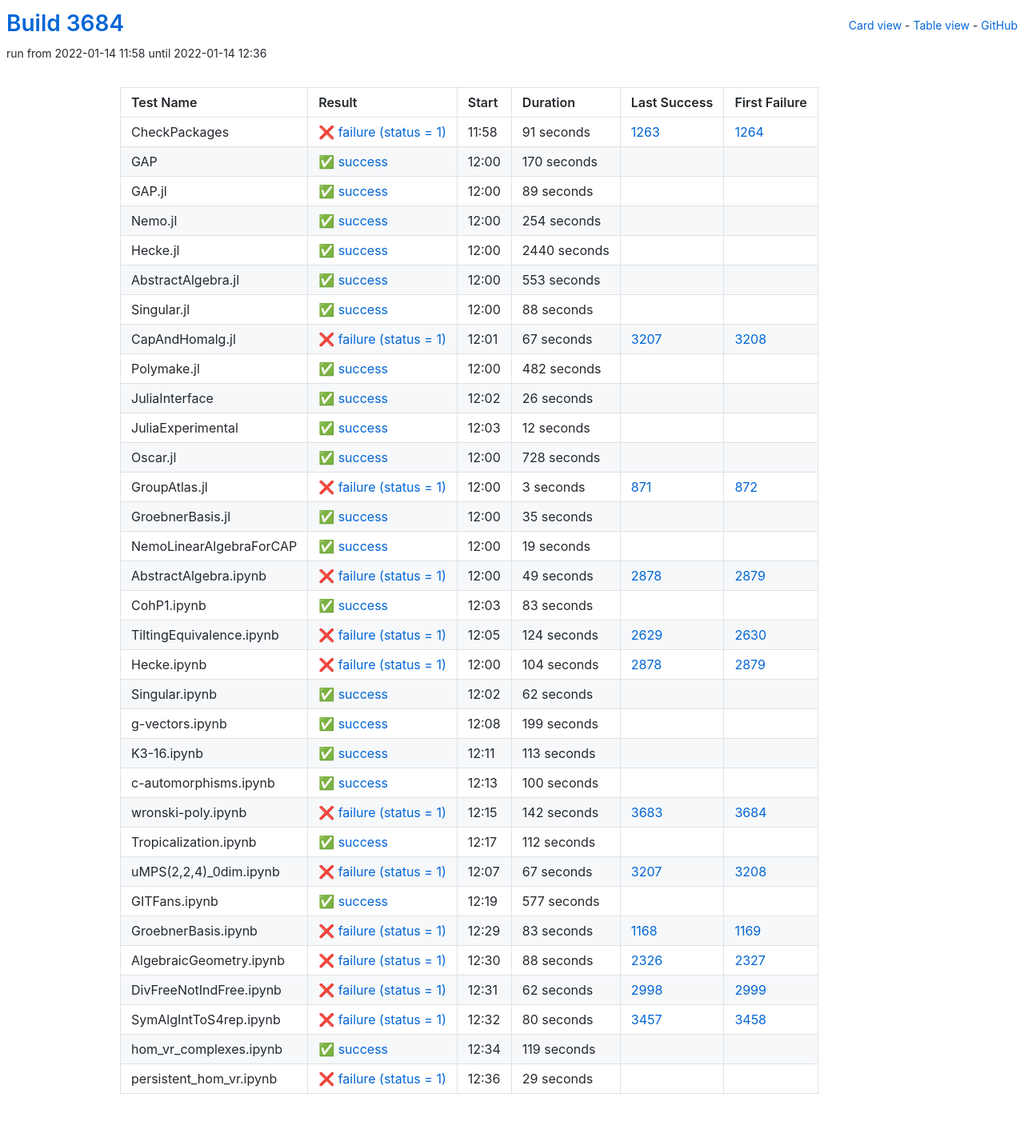
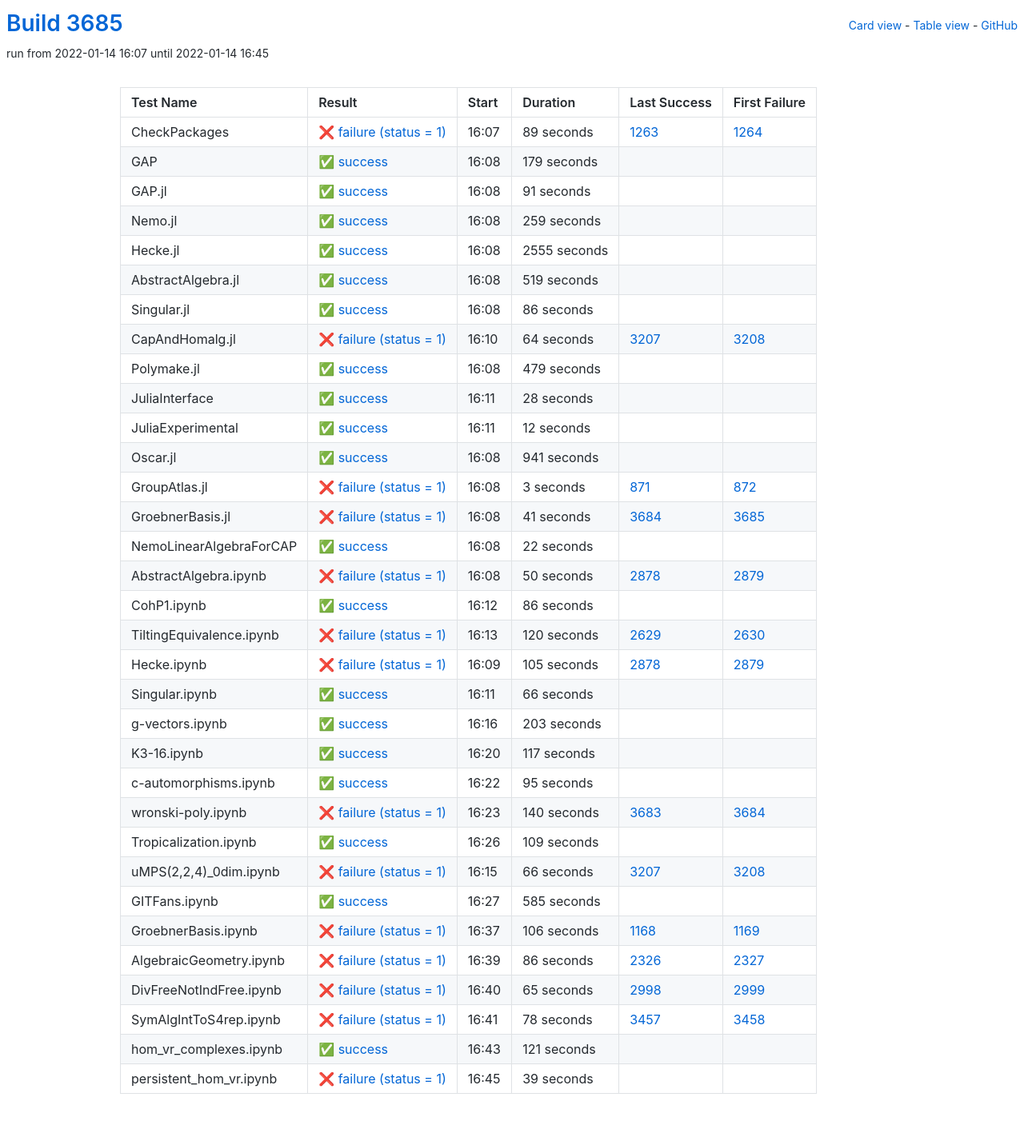
Before and after one commit to oscar-system/oscar-ci-status-stable, a Jekyll site: the page built from table.html, in a window 1280 px wide. Shown: the whole page at 80% size. Built offline with Jekyll 4.4.1, drawn with Linux system fonts in a browser that asks for light colours.

Commit message:
Build #3685

```diff
--- a/_data/ci.yml
+++ b/_data/ci.yml
@@ -1,6 +1,6 @@
 ---
-build: 3684
-build_url: https://oscarci.mathematik.uni-kl.de/job/oscar-stable/3684/
+build: 3685
+build_url: https://oscarci.mathematik.uni-kl.de/job/oscar-stable/3685/
 job: oscar-stable
 organization: oscar-system
 repo: oscar-ci-status-stable
@@ -8,128 +8,128 @@ repourl: https://github.com/oscar-system/oscar-ci-status-stable
 tests:
 - name: CheckPackages
   id: checkpackages
-  log: https://oscarci.mathematik.uni-kl.de/job/oscar-stable/3684/artifact/logs/build-3684/CheckPackages.log
-  start: 2022-01-14 11:58
+  log: https://oscarci.mathematik.uni-kl.de/job/oscar-stable/3685/artifact/logs/build-3685/CheckPackages.log
+  start: 2022-01-14 16:07
   success: false
   exitcode: 1
   status: failure
-  duration: 91
+  duration: 89
   last_success: 1263
   last_success_url: https://oscarci.mathematik.uni-kl.de/job/oscar-stable/1263/
   first_failure: 1264
   first_failure_url: https://oscarci.mathematik.uni-kl.de/job/oscar-stable/1264/
 - name: GAP
   id: gap
-  log: https://oscarci.mathematik.uni-kl.de/job/oscar-stable/3684/artifact/logs/build-3684/GAP.log
-  start: 2022-01-14 12:00
+  log: https://oscarci.mathematik.uni-kl.de/job/oscar-stable/3685/artifact/logs/build-3685/GAP.log
+  start: 2022-01-14 16:08
   success: true
   exitcode: 0
   status: success
-  duration: 170
+  duration: 179
   last_success: false
   last_success_url:
   first_failure: false
   first_failure_url:
 - name: GAP.jl
   id: gap-jl
-  log: https://oscarci.mathematik.uni-kl.de/job/oscar-stable/3684/artifact/logs/build-3684/GAP.jl.log
-  start: 2022-01-14 12:00
+  log: https://oscarci.mathematik.uni-kl.de/job/oscar-stable/3685/artifact/logs/build-3685/GAP.jl.log
+  start: 2022-01-14 16:08
   success: true
   exitcode: 0
   status: success
-  duration: 89
+  duration: 91
   last_success: false
   last_success_url:
   first_failure: false
   first_failure_url:
 - name: Nemo.jl
   id: nemo-jl
-  log: https://oscarci.mathematik.uni-kl.de/job/oscar-stable/3684/artifact/logs/build-3684/Nemo.jl.log
-  start: 2022-01-14 12:00
+  log: https://oscarci.mathematik.uni-kl.de/job/oscar-stable/3685/artifact/logs/build-3685/Nemo.jl.log
+  start: 2022-01-14 16:08
   success: true
   exitcode: 0
   status: success
-  duration: 254
+  duration: 259
   last_success: false
   last_success_url:
   first_failure: false
   first_failure_url:
 - name: Hecke.jl
   id: hecke-jl
-  log: https://oscarci.mathematik.uni-kl.de/job/oscar-stable/3684/artifact/logs/build-3684/Hecke.jl.log
-  start: 2022-01-14 12:00
+  log: https://oscarci.mathematik.uni-kl.de/job/oscar-stable/3685/artifact/logs/build-3685/Hecke.jl.log
+  start: 2022-01-14 16:08
   success: true
   exitcode: 0
   status: success
-  duration: 2440
+  duration: 2555
   last_success: false
   last_success_url:
   first_failure: false
   first_failure_url:
 - name: AbstractAlgebra.jl
   id: abstractalgebra-jl
-  log: https://oscarci.mathematik.uni-kl.de/job/oscar-stable/3684/artifact/logs/build-3684/AbstractAlgebra.jl.log
-  start: 2022-01-14 12:00
+  log: https://oscarci.mathematik.uni-kl.de/job/oscar-stable/3685/artifact/logs/build-3685/AbstractAlgebra.jl.log
+  start: 2022-01-14 16:08
   success: true
   exitcode: 0
   status: success
-  duration: 553
+  duration: 519
   last_success: false
   last_success_url:
   first_failure: false
   first_failure_url:
 - name: Singular.jl
   id: singular-jl
-  log: https://oscarci.mathematik.uni-kl.de/job/oscar-stable/3684/artifact/logs/build-3684/Singular.jl.log
-  start: 2022-01-14 12:00
+  log: https://oscarci.mathematik.uni-kl.de/job/oscar-stable/3685/artifact/logs/build-3685/Singular.jl.log
+  start: 2022-01-14 16:08
   success: true
   exitcode: 0
   status: success
-  duration: 88
+  duration: 86
   last_success: false
   last_success_url:
   first_failure: false
   first_failure_url:
 - name: CapAndHomalg.jl
   id: capandhomalg-jl
-  log: https://oscarci.mathematik.uni-kl.de/job/oscar-stable/3684/artifact/logs/build-3684/CapAndHomalg.jl.log
-  start: 2022-01-14 12:01
+  log: https://oscarci.mathematik.uni-kl.de/job/oscar-stable/3685/artifact/logs/build-3685/CapAndHomalg.jl.log
+  start: 2022-01-14 16:10
   success: false
   exitcode: 1
   status: failure
-  duration: 67
+  duration: 64
   last_success: 3207
   last_success_url: https://oscarci.mathematik.uni-kl.de/job/oscar-stable/3207/
   first_failure: 3208
   first_failure_url: https://oscarci.mathematik.uni-kl.de/job/oscar-stable/3208/
 - name: Polymake.jl
   id: polymake-jl
-  log: https://oscarci.mathematik.uni-kl.de/job/oscar-stable/3684/artifact/logs/build-3684/Polymake.jl.log
-  start: 2022-01-14 12:00
+  log: https://oscarci.mathematik.uni-kl.de/job/oscar-stable/3685/artifact/logs/build-3685/Polymake.jl.log
+  start: 2022-01-14 16:08
   success: true
   exitcode: 0
   status: success
-  duration: 482
+  duration: 479
   last_success: false
   last_success_url:
   first_failure: false
   first_failure_url:
 - name: JuliaInterface
   id: juliainterface
-  log: https://oscarci.mathematik.uni-kl.de/job/oscar-stable/3684/artifact/logs/build-3684/JuliaInterface.log
-  start: 2022-01-14 12:02
+  log: https://oscarci.mathematik.uni-kl.de/job/oscar-stable/3685/artifact/logs/build-3685/JuliaInterface.log
+  start: 2022-01-14 16:11
   success: true
   exitcode: 0
   status: success
-  duration: 26
+  duration: 28
   last_success: false
   last_success_url:
   first_failure: false
   first_failure_url:
 - name: JuliaExperimental
   id: juliaexperimental
-  log: https://oscarci.mathematik.uni-kl.de/job/oscar-stable/3684/artifact/logs/build-3684/JuliaExperimental.log
-  start: 2022-01-14 12:03
+  log: https://oscarci.mathematik.uni-kl.de/job/oscar-stable/3685/artifact/logs/build-3685/JuliaExperimental.log
+  start: 2022-01-14 16:11
   success: true
   exitcode: 0
   status: success
@@ -140,20 +140,20 @@ tests:
   first_failure_url:
 - name: Oscar.jl
   id: oscar-jl
-  log: https://oscarci.mathematik.uni-kl.de/job/oscar-stable/3684/artifact/logs/build-3684/Oscar.jl.log
-  start: 2022-01-14 12:00
+  log: https://oscarci.mathematik.uni-kl.de/job/oscar-stable/3685/artifact/logs/build-3685/Oscar.jl.log
+  start: 2022-01-14 16:08
   success: true
   exitcode: 0
   status: success
-  duration: 728
+  duration: 941
   last_success: false
   last_success_url:
   first_failure: false
   first_failure_url:
 - name: GroupAtlas.jl
   id: groupatlas-jl
-  log: https://oscarci.mathematik.uni-kl.de/job/oscar-stable/3684/artifact/logs/build-3684/GroupAtlas.jl.log
-  start: 2022-01-14 12:00
+  log: https://oscarci.mathematik.uni-kl.de/job/oscar-stable/3685/artifact/logs/build-3685/GroupAtlas.jl.log
+  start: 2022-01-14 16:08
   success: false
   exitcode: 1
   status: failure
@@ -164,240 +164,240 @@ tests:
   first_failure_url: https://oscarci.mathematik.uni-kl.de/job/oscar-stable/872/
 - name: GroebnerBasis.jl
   id: groebnerbasis-jl
-  log: https://oscarci.mathematik.uni-kl.de/job/oscar-stable/3684/artifact/logs/build-3684/GroebnerBasis.jl.log
-  start: 2022-01-14 12:00
+  log: https://oscarci.mathematik.uni-kl.de/job/oscar-stable/3685/artifact/logs/build-3685/GroebnerBasis.jl.log
+  start: 2022-01-14 16:08
+  success: false
+  exitcode: 1
+  status: failure
+  duration: 41
+  last_success: 3684
+  last_success_url: https://oscarci.mathematik.uni-kl.de/job/oscar-stable/3684/
+  first_failure: 3685
+  first_failure_url: https://oscarci.mathematik.uni-kl.de/job/oscar-stable/3685/
+- name: NemoLinearAlgebraForCAP
+  id: nemolinearalgebraforcap
+  log: https://oscarci.mathematik.uni-kl.de/job/oscar-stable/3685/artifact/logs/build-3685/NemoLinearAlgebraForCAP.log
+  start: 2022-01-14 16:08
   success: true
   exitcode: 0
   status: success
-  duration: 35
-  last_success: false
-  last_success_url:
-  first_failure: false
-  first_failure_url:
-- name: NemoLinearAlgebraForCAP
-  id: nemolinearalgebraforcap
-  log: https://oscarci.mathematik.uni-kl.de/job/oscar-stable/3684/artifact/logs/build-3684/NemoLinearAlgebraForCAP.log
-  start: 2022-01-14 12:00
-  success: true
-  exitcode: 0
-  status: success
-  duration: 19
+  duration: 22
   last_success: false
   last_success_url:
   first_failure: false
   first_failure_url:
 - name: AbstractAlgebra.ipynb
   id: abstractalgebra-ipynb
-  log: https://oscarci.mathematik.uni-kl.de/job/oscar-stable/3684/artifact/logs/build-3684/AbstractAlgebra.ipynb.log
-  start: 2022-01-14 12:00
+  log: https://oscarci.mathematik.uni-kl.de/job/oscar-stable/3685/artifact/logs/build-3685/AbstractAlgebra.ipynb.log
+  start: 2022-01-14 16:08
   success: false
   exitcode: 1
   status: failure
-  duration: 49
+  duration: 50
   last_success: 2878
   last_success_url: https://oscarci.mathematik.uni-kl.de/job/oscar-stable/2878/
   first_failure: 2879
   first_failure_url: https://oscarci.mathematik.uni-kl.de/job/oscar-stable/2879/
 - name: CohP1.ipynb
   id: cohp1-ipynb
-  log: https://oscarci.mathematik.uni-kl.de/job/oscar-stable/3684/artifact/logs/build-3684/CohP1.ipynb.log
-  start: 2022-01-14 12:03
+  log: https://oscarci.mathematik.uni-kl.de/job/oscar-stable/3685/artifact/logs/build-3685/CohP1.ipynb.log
+  start: 2022-01-14 16:12
   success: true
   exitcode: 0
   status: success
-  duration: 83
+  duration: 86
   last_success: false
   last_success_url:
   first_failure: false
   first_failure_url:
 - name: TiltingEquivalence.ipynb
   id: tiltingequivalence-ipynb
-  log: https://oscarci.mathematik.uni-kl.de/job/oscar-stable/3684/artifact/logs/build-3684/TiltingEquivalence.ipynb.log
-  start: 2022-01-14 12:05
+  log: https://oscarci.mathematik.uni-kl.de/job/oscar-stable/3685/artifact/logs/build-3685/TiltingEquivalence.ipynb.log
+  start: 2022-01-14 16:13
   success: false
   exitcode: 1
   status: failure
-  duration: 124
+  duration: 120
   last_success: 2629
   last_success_url: https://oscarci.mathematik.uni-kl.de/job/oscar-stable/2629/
   first_failure: 2630
   first_failure_url: https://oscarci.mathematik.uni-kl.de/job/oscar-stable/2630/
 - name: Hecke.ipynb
   id: hecke-ipynb
-  log: https://oscarci.mathematik.uni-kl.de/job/oscar-stable/3684/artifact/logs/build-3684/Hecke.ipynb.log
-  start: 2022-01-14 12:00
+  log: https://oscarci.mathematik.uni-kl.de/job/oscar-stable/3685/artifact/logs/build-3685/Hecke.ipynb.log
+  start: 2022-01-14 16:09
   success: false
   exitcode: 1
   status: failure
-  duration: 104
+  duration: 105
   last_success: 2878
   last_success_url: https://oscarci.mathematik.uni-kl.de/job/oscar-stable/2878/
   first_failure: 2879
   first_failure_url: https://oscarci.mathematik.uni-kl.de/job/oscar-stable/2879/
 - name: Singular.ipynb
   id: singular-ipynb
-  log: https://oscarci.mathematik.uni-kl.de/job/oscar-stable/3684/artifact/logs/build-3684/Singular.ipynb.log
-  start: 2022-01-14 12:02
+  log: https://oscarci.mathematik.uni-kl.de/job/oscar-stable/3685/artifact/logs/build-3685/Singular.ipynb.log
+  start: 2022-01-14 16:11
   success: true
   exitcode: 0
   status: success
-  duration: 62
+  duration: 66
   last_success: false
   last_success_url:
   first_failure: false
   first_failure_url:
 - name: g-vectors.ipynb
   id: g-vectors-ipynb
-  log: https://oscarci.mathematik.uni-kl.de/job/oscar-stable/3684/artifact/logs/build-3684/g-vectors.ipynb.log
-  start: 2022-01-14 12:08
+  log: https://oscarci.mathematik.uni-kl.de/job/oscar-stable/3685/artifact/logs/build-3685/g-vectors.ipynb.log
+  start: 2022-01-14 16:16
   success: true
   exitcode: 0
   status: success
-  duration: 199
+  duration: 203
   last_success: false
   last_success_url:
   first_failure: false
   first_failure_url:
 - name: K3-16.ipynb
   id: k3-16-ipynb
-  log: https://oscarci.mathematik.uni-kl.de/job/oscar-stable/3684/artifact/logs/build-3684/K3-16.ipynb.log
-  start: 2022-01-14 12:11
+  log: https://oscarci.mathematik.uni-kl.de/job/oscar-stable/3685/artifact/logs/build-3685/K3-16.ipynb.log
+  start: 2022-01-14 16:20
   success: true
   exitcode: 0
   status: success
-  duration: 113
+  duration: 117
   last_success: false
   last_success_url:
   first_failure: false
   first_failure_url:
 - name: c-automorphisms.ipynb
   id: c-automorphisms-ipynb
-  log: https://oscarci.mathematik.uni-kl.de/job/oscar-stable/3684/artifact/logs/build-3684/c-automorphisms.ipynb.log
-  start: 2022-01-14 12:13
+  log: https://oscarci.mathematik.uni-kl.de/job/oscar-stable/3685/artifact/logs/build-3685/c-automorphisms.ipynb.log
+  start: 2022-01-14 16:22
   success: true
   exitcode: 0
   status: success
-  duration: 100
+  duration: 95
   last_success: false
   last_success_url:
   first_failure: false
   first_failure_url:
 - name: wronski-poly.ipynb
   id: wronski-poly-ipynb
-  log: https://oscarci.mathematik.uni-kl.de/job/oscar-stable/3684/artifact/logs/build-3684/wronski-poly.ipynb.log
-  start: 2022-01-14 12:15
+  log: https://oscarci.mathematik.uni-kl.de/job/oscar-stable/3685/artifact/logs/build-3685/wronski-poly.ipynb.log
+  start: 2022-01-14 16:23
   success: false
   exitcode: 1
   status: failure
-  duration: 142
+  duration: 140
   last_success: 3683
   last_success_url: https://oscarci.mathematik.uni-kl.de/job/oscar-stable/3683/
   first_failure: 3684
   first_failure_url: https://oscarci.mathematik.uni-kl.de/job/oscar-stable/3684/
 - name: Tropicalization.ipynb
   id: tropicalization-ipynb
-  log: https://oscarci.mathematik.uni-kl.de/job/oscar-stable/3684/artifact/logs/build-3684/Tropicalization.ipynb.log
-  start: 2022-01-14 12:17
+  log: https://oscarci.mathematik.uni-kl.de/job/oscar-stable/3685/artifact/logs/build-3685/Tropicalization.ipynb.log
+  start: 2022-01-14 16:26
   success: true
   exitcode: 0
   status: success
-  duration: 112
+  duration: 109
   last_success: false
   last_success_url:
   first_failure: false
   first_failure_url:
 - name: uMPS(2,2,4)_0dim.ipynb
   id: umps-2-2-4-0dim-ipynb
-  log: https://oscarci.mathematik.uni-kl.de/job/oscar-stable/3684/artifact/logs/build-3684/uMPS-2-2-4-_0dim.ipynb.log
-  start: 2022-01-14 12:07
+  log: https://oscarci.mathematik.uni-kl.de/job/oscar-stable/3685/artifact/logs/build-3685/uMPS-2-2-4-_0dim.ipynb.log
+  start: 2022-01-14 16:15
   success: false
   exitcode: 1
   status: failure
-  duration: 67
+  duration: 66
   last_success: 3207
   last_success_url: https://oscarci.mathematik.uni-kl.de/job/oscar-stable/3207/
   first_failure: 3208
   first_failure_url: https://oscarci.mathematik.uni-kl.de/job/oscar-stable/3208/
 - name: GITFans.ipynb
   id: gitfans-ipynb
-  log: https://oscarci.mathematik.uni-kl.de/job/oscar-stable/3684/artifact/logs/build-3684/GITFans.ipynb.log
-  start: 2022-01-14 12:19
+  log: https://oscarci.mathematik.uni-kl.de/job/oscar-stable/3685/artifact/logs/build-3685/GITFans.ipynb.log
+  start: 2022-01-14 16:27
   success: true
   exitcode: 0
   status: success
-  duration: 577
+  duration: 585
   last_success: false
   last_success_url:
   first_failure: false
   first_failure_url:
 - name: GroebnerBasis.ipynb
   id: groebnerbasis-ipynb
-  log: https://oscarci.mathematik.uni-kl.de/job/oscar-stable/3684/artifact/logs/build-3684/GroebnerBasis.ipynb.log
-  start: 2022-01-14 12:29
+  log: https://oscarci.mathematik.uni-kl.de/job/oscar-stable/3685/artifact/logs/build-3685/GroebnerBasis.ipynb.log
+  start: 2022-01-14 16:37
   success: false
   exitcode: 1
   status: failure
-  duration: 83
+  duration: 106
   last_success: 1168
   last_success_url: https://oscarci.mathematik.uni-kl.de/job/oscar-stable/1168/
   first_failure: 1169
   first_failure_url: https://oscarci.mathematik.uni-kl.de/job/oscar-stable/1169/
 - name: AlgebraicGeometry.ipynb
   id: algebraicgeometry-ipynb
-  log: https://oscarci.mathematik.uni-kl.de/job/oscar-stable/3684/artifact/logs/build-3684/AlgebraicGeometry.ipynb.log
-  start: 2022-01-14 12:30
+  log: https://oscarci.mathematik.uni-kl.de/job/oscar-stable/3685/artifact/logs/build-3685/AlgebraicGeometry.ipynb.log
+  start: 2022-01-14 16:39
   success: false
   exitcode: 1
   status: failure
-  duration: 88
+  duration: 86
   last_success: 2326
   last_success_url: https://oscarci.mathematik.uni-kl.de/job/oscar-stable/2326/
   first_failure: 2327
   first_failure_url: https://oscarci.mathematik.uni-kl.de/job/oscar-stable/2327/
 - name: DivFreeNotIndFree.ipynb
   id: divfreenotindfree-ipynb
-  log: https://oscarci.mathematik.uni-kl.de/job/oscar-stable/3684/artifact/logs/build-3684/DivFreeNotIndFree.ipynb.log
-  start: 2022-01-14 12:31
+  log: https://oscarci.mathematik.uni-kl.de/job/oscar-stable/3685/artifact/logs/build-3685/DivFreeNotIndFree.ipynb.log
+  start: 2022-01-14 16:40
   success: false
   exitcode: 1
   status: failure
-  duration: 62
+  duration: 65
   last_success: 2998
   last_success_url: https://oscarci.mathematik.uni-kl.de/job/oscar-stable/2998/
   first_failure: 2999
   first_failure_url: https://oscarci.mathematik.uni-kl.de/job/oscar-stable/2999/
 - name: SymAlgIntToS4rep.ipynb
   id: symalginttos4rep-ipynb
-  log: https://oscarci.mathematik.uni-kl.de/job/oscar-stable/3684/artifact/logs/build-3684/SymAlgIntToS4rep.ipynb.log
-  start: 2022-01-14 12:32
+  log: https://oscarci.mathematik.uni-kl.de/job/oscar-stable/3685/artifact/logs/build-3685/SymAlgIntToS4rep.ipynb.log
+  start: 2022-01-14 16:41
   success: false
   exitcode: 1
   status: failure
-  duration: 80
+  duration: 78
   last_success: 3457
   last_success_url: https://oscarci.mathematik.uni-kl.de/job/oscar-stable/3457/
   first_failure: 3458
   first_failure_url: https://oscarci.mathematik.uni-kl.de/job/oscar-stable/3458/
 - name: hom_vr_complexes.ipynb
   id: hom-vr-complexes-ipynb
-  log: https://oscarci.mathematik.uni-kl.de/job/oscar-stable/3684/artifact/logs/build-3684/hom_vr_complexes.ipynb.log
-  start: 2022-01-14 12:34
+  log: https://oscarci.mathematik.uni-kl.de/job/oscar-stable/3685/artifact/logs/build-3685/hom_vr_complexes.ipynb.log
+  start: 2022-01-14 16:43
   success: true
   exitcode: 0
   status: success
-  duration: 119
+  duration: 121
   last_success: false
   last_success_url:
   first_failure: false
   first_failure_url:
 - name: persistent_hom_vr.ipynb
   id: persistent-hom-vr-ipynb
-  log: https://oscarci.mathematik.uni-kl.de/job/oscar-stable/3684/artifact/logs/build-3684/persistent_hom_vr.ipynb.log
-  start: 2022-01-14 12:36
+  log: https://oscarci.mathematik.uni-kl.de/job/oscar-stable/3685/artifact/logs/build-3685/persistent_hom_vr.ipynb.log
+  start: 2022-01-14 16:45
   success: false
   exitcode: 1
   status: failure
-  duration: 29
+  duration: 39
   last_success: false
   last_success_url:
   first_failure: false
```
Also changed, not shown: README.md.
